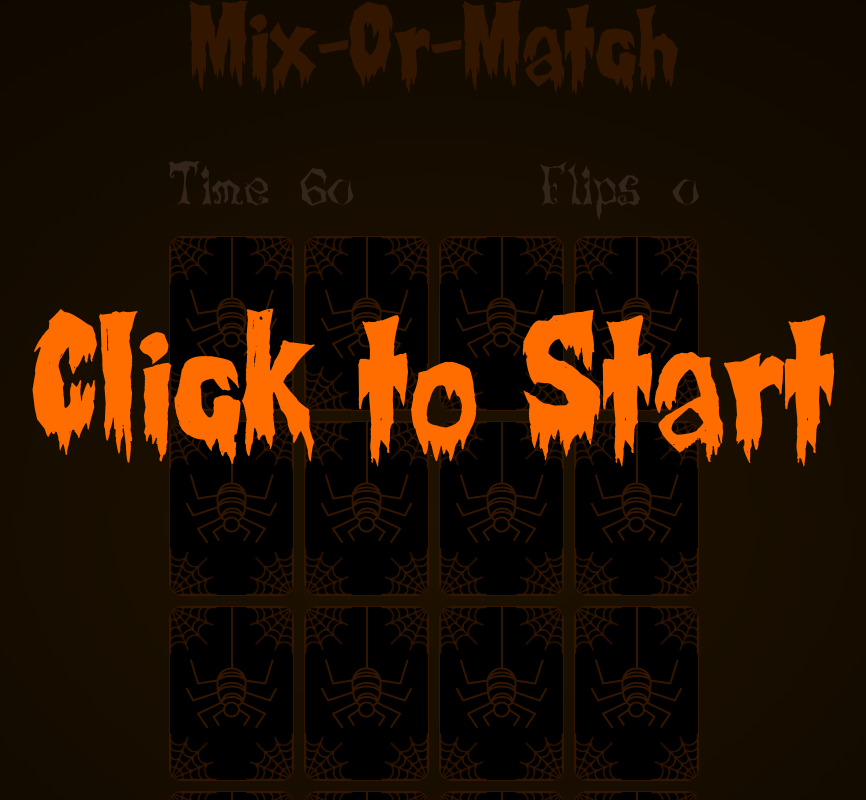
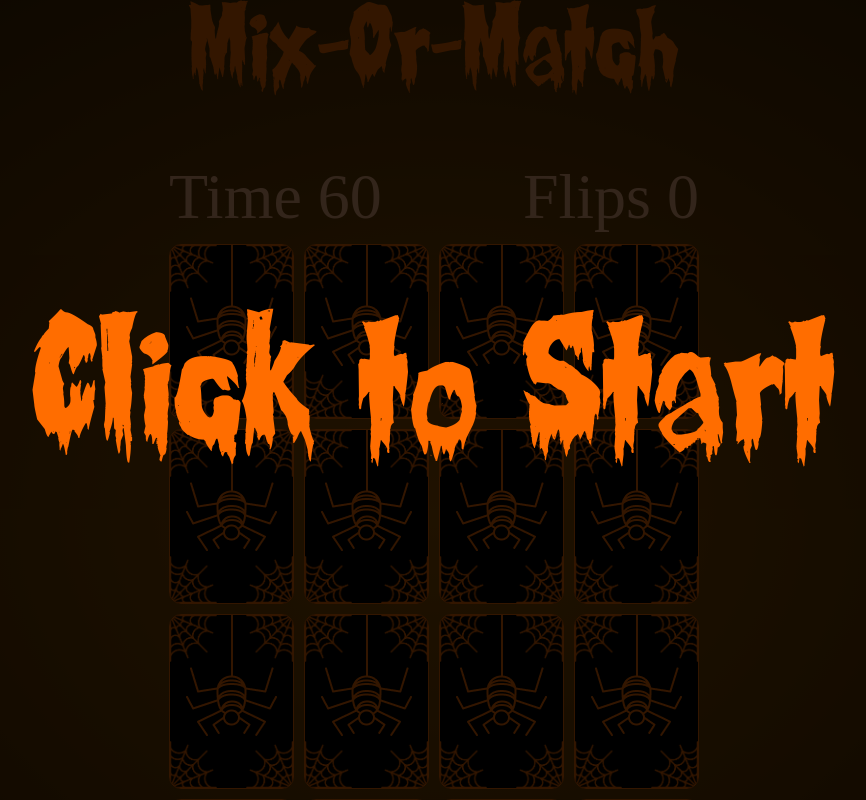
Before and after one commit to pragyandeep1/match, a PHP site: page / in a window 1280 px wide. Shown: the whole page, without its empty margins (206-1072 px from the left). Run offline with PHP 8.4, Linux system fonts and the light colour scheme; some web fonts are replaced.

Commit message:
Update style.css

```diff
--- a/style.css
+++ b/style.css
@@ -2,12 +2,6 @@
     font-family: "Creepy";
     src: url("Assets/Fonts/Creepy.woff") format("woff"),
          url("Assets/Fonts/Creepy.woff2") format("woff2");
-}
-
-@font-face {
-    font-family: "Lunacy";
-    src: url("Assets/Fonts/Lunacy.woff") format("woff"),
-         url("Assets/Fonts/Lunacy.woff2") format("woff2");
 }
 
 * {
```
